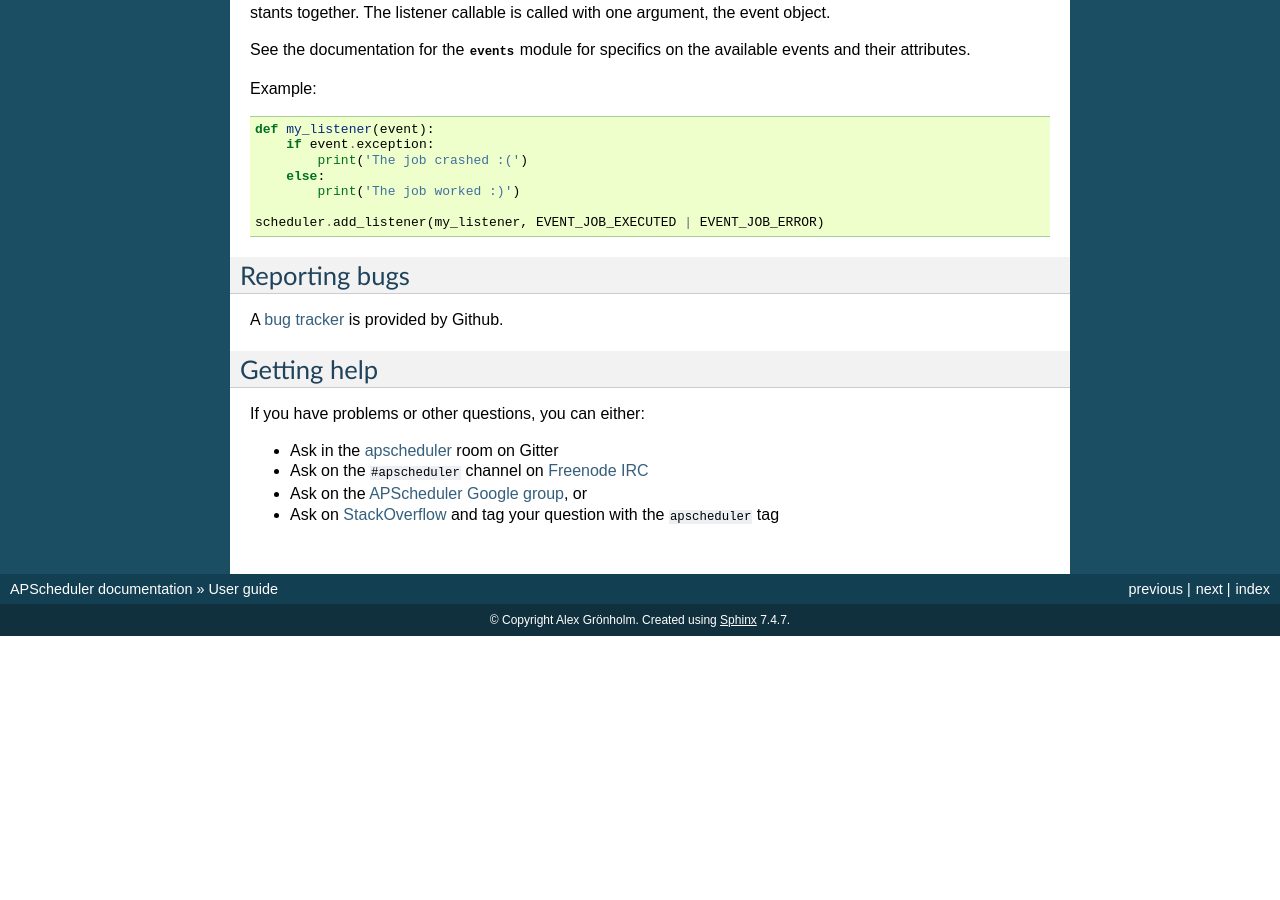
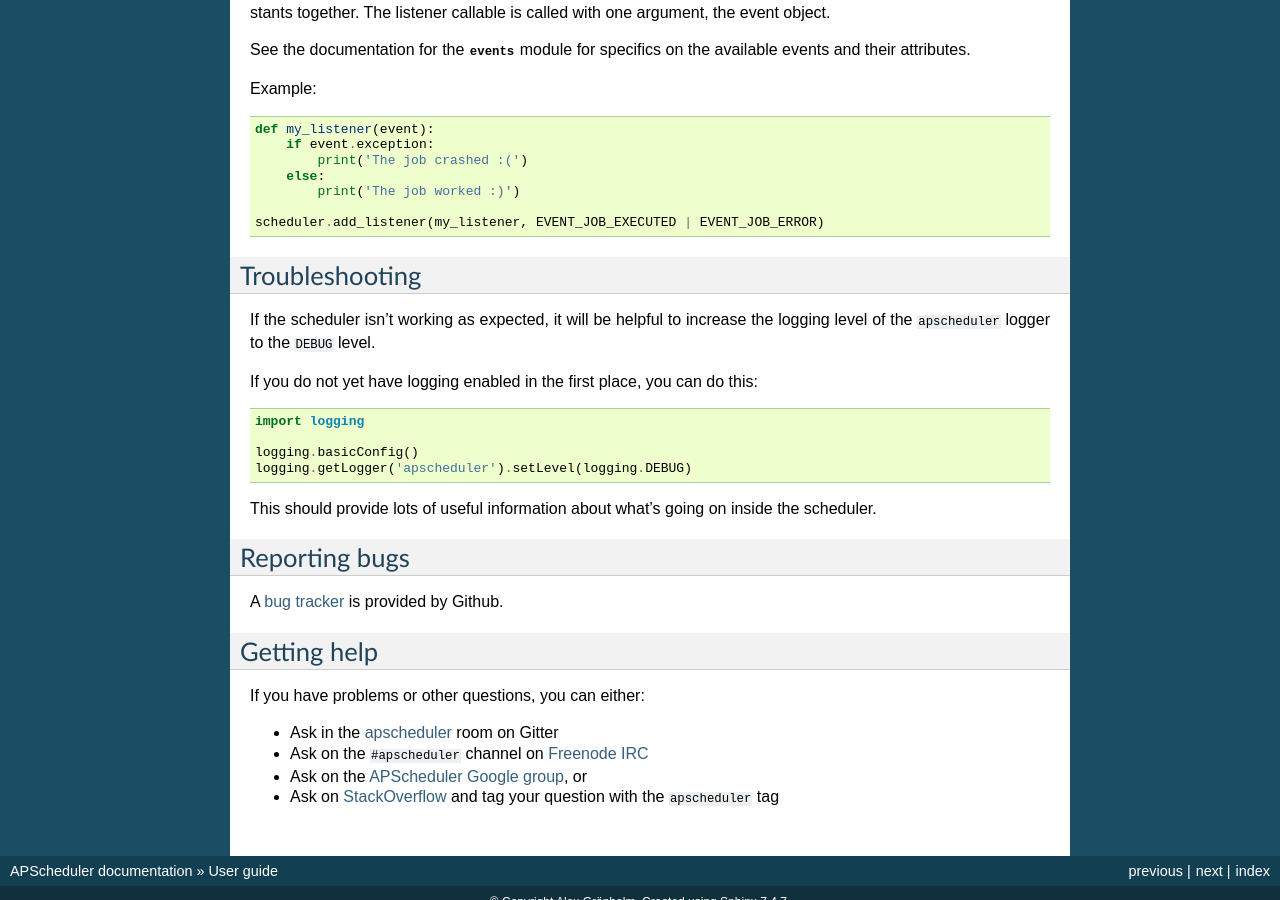
Before and after one commit to agronholm/apscheduler, a Sphinx documentation site: the page built from docs/userguide.rst, in a window 1280 px wide and 900 px high, scrolled down 7252 px. Built offline with Sphinx 7.4.7, drawn with Linux system fonts in a browser that asks for light colours; before the commit the page ends 7888 px from its top, so only the background shows below that.

Commit message:
Added a troubleshooting section

```diff
--- a/docs/userguide.rst
+++ b/docs/userguide.rst
@@ -454,6 +454,22 @@ Example::
     scheduler.add_listener(my_listener, EVENT_JOB_EXECUTED | EVENT_JOB_ERROR)
 
 
+Troubleshooting
+---------------
+
+If the scheduler isn't working as expected, it will be helpful to increase the logging level of the
+``apscheduler`` logger to the ``DEBUG`` level.
+
+If you do not yet have logging enabled in the first place, you can do this::
+
+    import logging
+
+    logging.basicConfig()
+    logging.getLogger('apscheduler').setLevel(logging.DEBUG)
+
+This should provide lots of useful information about what's going on inside the scheduler.
+
+
 Reporting bugs
 --------------
 
```
